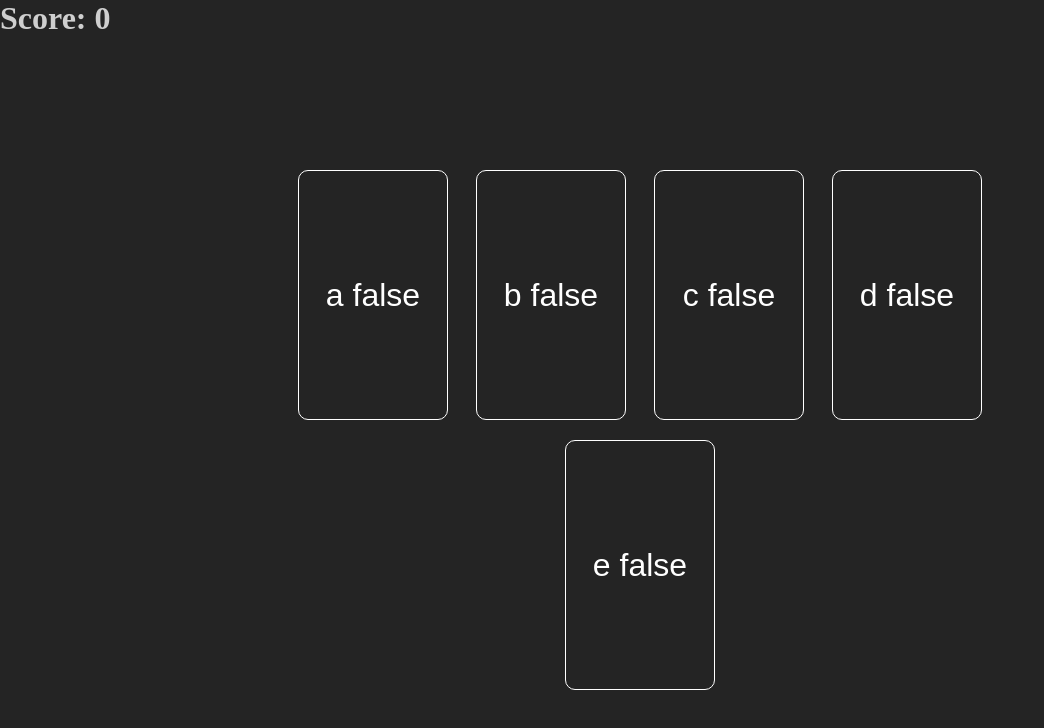
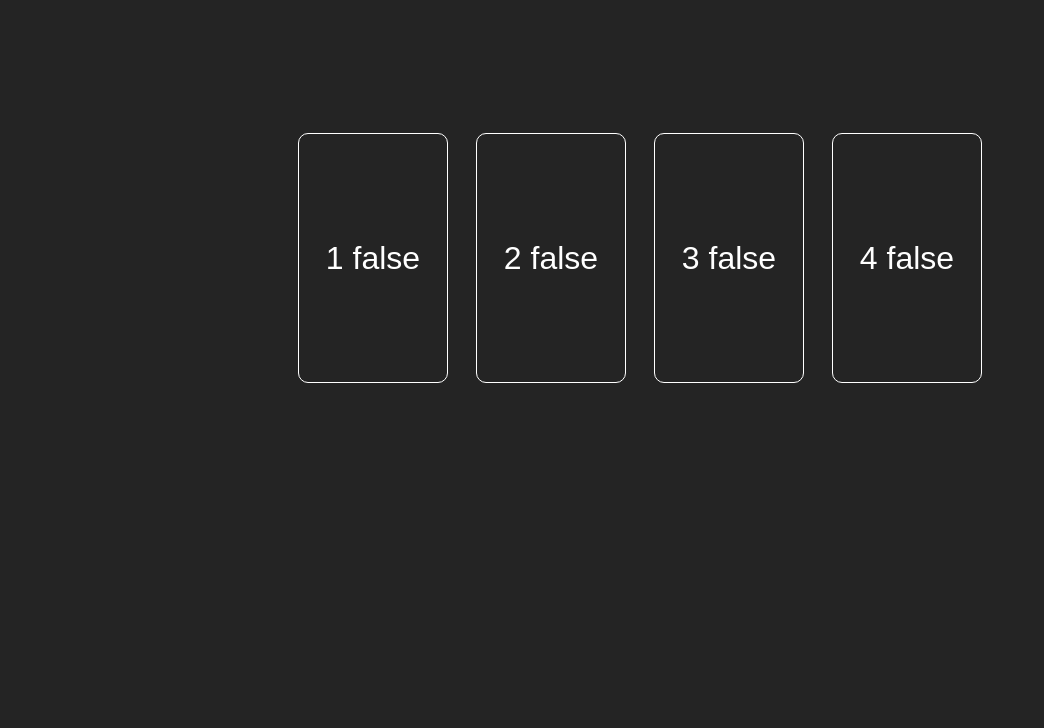
Before and after one commit to taztheprogrammer/Memory_Game, a React (Vite) app: page / in a window 1280 px wide. Shown: the top 728 px of the page, without its empty margins (0-1044 px from the left). Built offline with nearby package versions, Linux system fonts and the light colour scheme.

Commit message:
Implemented Size attribute for cardGrid.

```diff
--- a/src/App.jsx
+++ b/src/App.jsx
@@ -1,15 +1,23 @@
-import CardGrid from "./CardGrid"
+import CardGrid from "./Components/CardGrid"
 import Score from "./Score"
+import Difficulty from "./Components/Difficulty"
 import { useState } from 'react'
 
 export default function App() {
 
   const [score, setScore] = useState(0)
+  const [diffSelection, setDiffSelection] = useState(4)
+  const difficultySelected = false;
 
 
+  return <CardGrid size={diffSelection} setScore={setScore}></CardGrid>
 
-  return <>
-  <Score scoreDisplay={score}></Score>
-  <CardGrid setScore={setScore}></CardGrid>
-</>
+  // if (difficultySelected === false) {
+  //   return <Difficulty></Difficulty>
+  // } else {
+  //   return <CardGrid size={selection} setScore={setScore}></CardGrid>
+  // }
+
+  {/* <Score scoreDisplay={score}></Score>
+  <CardGrid setScore={setScore}></CardGrid> */}
 }
--- /dev/null
+++ b/src/Components/Button.jsx
@@ -0,0 +1,11 @@
+export default function Button({text, color}) {
+    return <button style={{
+        width: '100px',
+        height: '50px',
+        backgroundColor: color,
+        color: 'white',
+        borderStyle: 'none',
+        fontSize: '1.5rem',
+        cursor: 'pointer'
+    }}>{text}</button>
+}
--- a/src/CardGrid.jsx
+++ b/src/Components/CardGrid.jsx
@@ -1,15 +1,22 @@
 import Card from "./Card"
 import { useState } from "react";
 
-export default function CardGrid({setScore}) {
+export default function CardGrid({setScore, size}) {
 
-    const [cards, setCards] = useState([
-        {text: 'a', clicked: false},
-        {text: 'b', clicked: false},
-        {text: 'c', clicked: false},
-        {text: 'd', clicked: false},
-        {text: 'e', clicked: false}
-    ])
+    const cardCreator = []
+
+    for (let i = 1; i < size + 1; i++) {
+        cardCreator.push({text: i, clicked: false})
+    }
+    const [cards, setCards] = useState(cardCreator)
+
+    // const [cards, setCards] = useState([
+    //     {text: 'a', clicked: false},
+    //     {text: 'b', clicked: false},
+    //     {text: 'c', clicked: false},
+    //     {text: 'd', clicked: false},
+    //     {text: 'e', clicked: false}
+    // ])
 
     const shuffle = (key) => {
 
@@ -40,6 +47,8 @@ export default function CardGrid({setScore}) {
 
         setCards(replicaSet)
       }
+
+      console.log(cards)
     return <div style={{
         // border: '1px solid red',
         marginTop: '20%',
--- /dev/null
+++ b/src/Components/Difficulty.jsx
@@ -0,0 +1,19 @@
+import Button from "./Button"
+
+export default function Difficulty() {
+    return <div style={{
+        // border: '1px solid red',
+        maxWidth: '500px',
+        height: '400px',
+        margin: 'auto',
+        display: "flex",
+        flexDirection: 'column',
+        alignItems: 'center',
+        justifyContent: 'space-evenly'
+    }}>
+        <h1>Hello pick your difficulty</h1>
+        <Button text={'EASY'} color={'green'}></Button>
+        <Button text={'MEDIUM'} color={'orange'}></Button>
+        <Button text={'HARD'} color={'red'}></Button>
+    </div>
+}
```
Also changed, not shown: src/Components/Card.jsx (renamed from src/Card.jsx).
